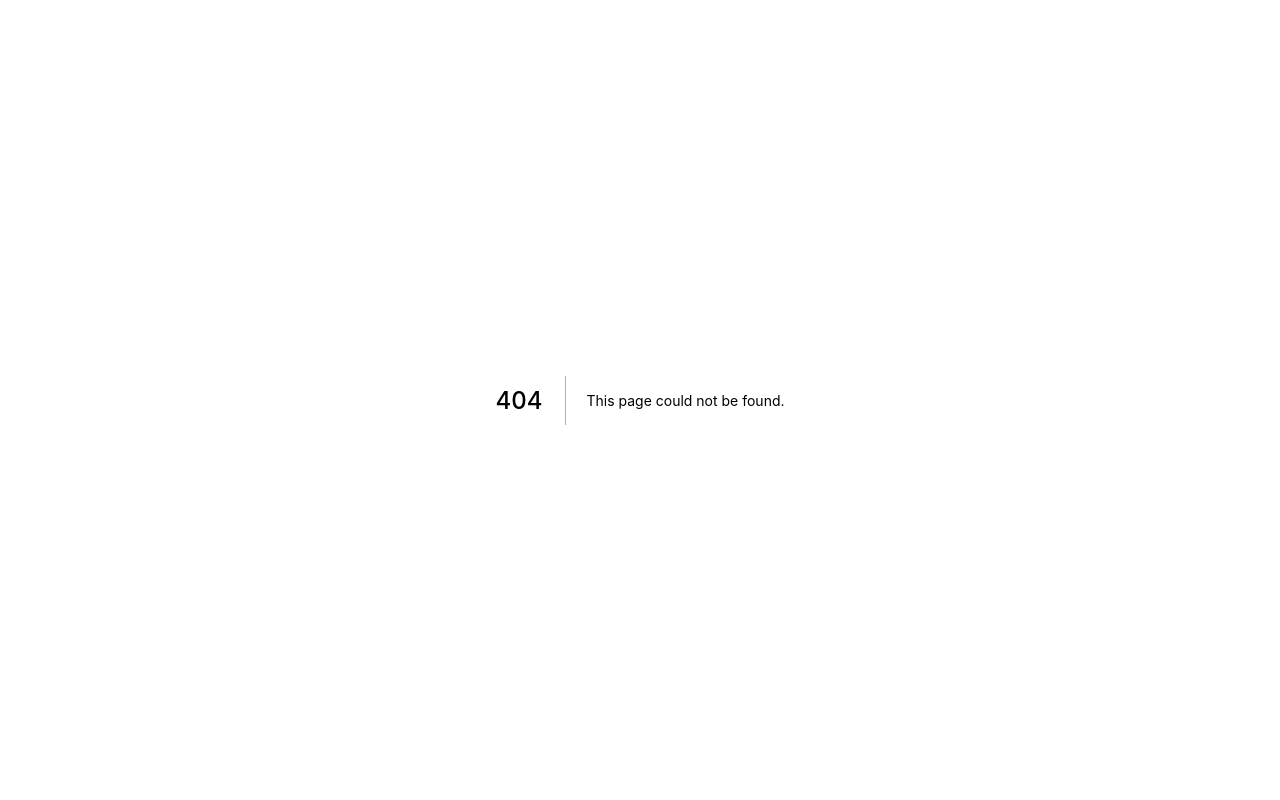
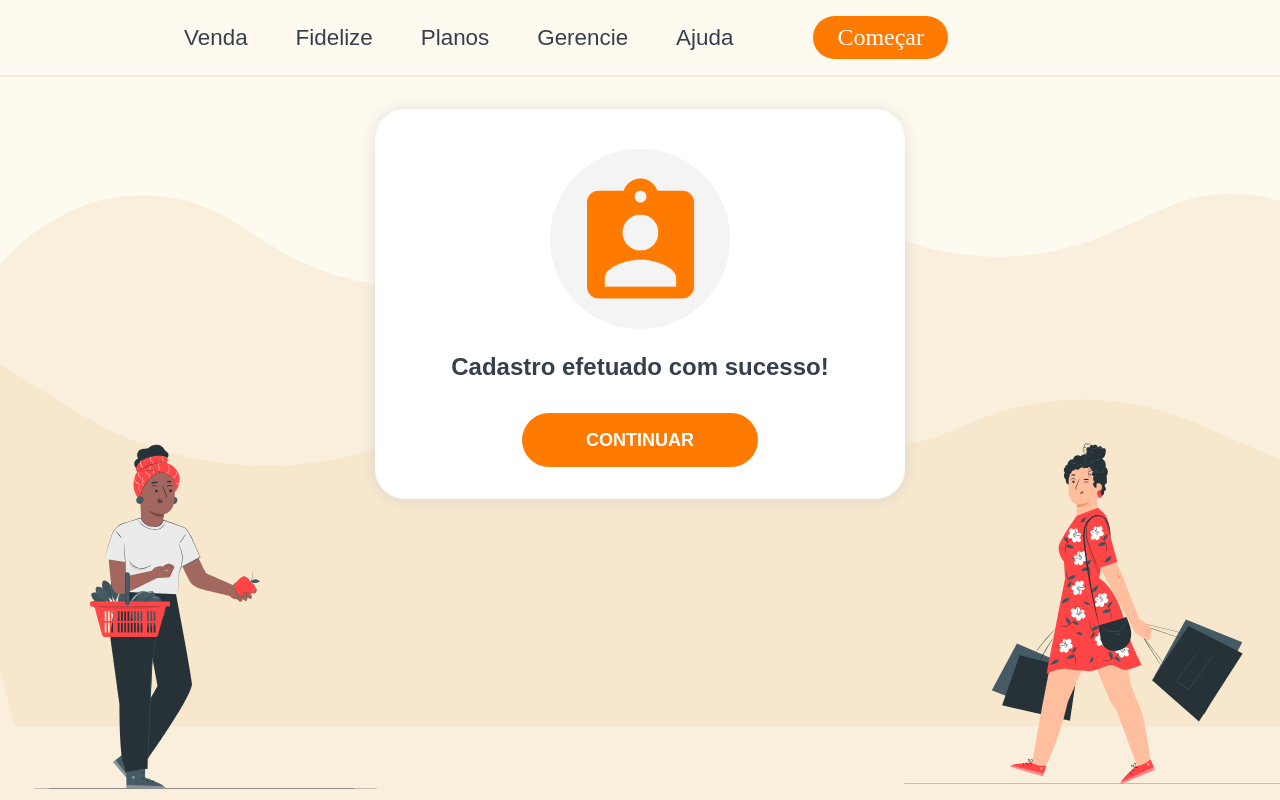
Before and after one commit to VictorCampelo/potty-dashboard, a Next.js app: page /confirmacao-cadastro in a window 1280 px wide. Before the commit this address had no page. Built offline with nearby package versions, Linux system fonts and the light colour scheme.

Commit message:
feat: Register confirmation page created

```diff
--- a/src/pages/business-register/finish/index.tsx
+++ b/src/pages/business-register/finish/index.tsx
@@ -41,7 +41,7 @@ const BusinessRegister = () => {
     try {
       await api.post('/auth/signup-store', body)
 
-      Router.push(`/login`)
+      Router.push(`/confirmacao-cadastro`)
     } catch (e) {
       console.error(e)
     }
--- a/src/pages/cadastro/index.tsx
+++ b/src/pages/cadastro/index.tsx
@@ -34,9 +34,6 @@ const registerFormSchema = yup.object().shape({
     .string()
     .required('Senha obrigatória')
     .min(8, 'Mínimo 8 caracteres'),
-  // .matches(/[A-Z]+/, 'Deve conter, um caracter maiúsculo')
-  // .matches(/[@$!%*#?&]+/, 'Deve conter, um caracter especial')
-  // .matches(/\d+/, 'Deve conter, um número'),
   passwordConfirmation: yup
     .string()
     .required('Confirmação de senha obrigatória')
@@ -82,7 +79,7 @@ const Register = () => {
       const res = await signUp(user)
 
       if (res.status === 200 || res.status === 201) {
-        return router.push('/login')
+        return router.push('/confirmacao-cadastro')
       }
     } catch (e) {
       console.log(e)
--- /dev/null
+++ b/src/pages/confirmacao-cadastro/index.tsx
@@ -0,0 +1,82 @@
+import Header from '../../components/molecules/Header'
+import Head from 'next/head'
+import { Container, Wrapper } from '../../styles/pages/preLogin'
+
+import { Button } from '../../components/atoms/Button'
+import router from 'next/router'
+
+const BusinessRegisterConfirm = () => {
+  return (
+    <Wrapper>
+      <Head>
+        <title> Registro de Negócio | Último</title>
+      </Head>
+
+      <Header />
+      <Container>
+        <form onSubmit={() => router.push('/login')}>
+          <img src="/images/usercard.png" className="confirmImg" />
+
+          <h2>Cadastro efetuado com sucesso!</h2>
+
+          <div className="buttonContainer">
+            <div>
+              <Button type="submit" title="CONTINUAR" />
+            </div>
+          </div>
+        </form>
+      </Container>
+
+      <img
+        style={{
+          position: 'absolute',
+          bottom: 0,
+          height: '85%',
+          left: 0,
+          right: 0,
+          zIndex: -1,
+          width: '100%'
+        }}
+        src="/images/wave1.svg"
+        alt="wave 1"
+      />
+      <img
+        style={{
+          position: 'absolute',
+          bottom: 0,
+          height: '65%',
+          left: 0,
+          right: 0,
+          zIndex: -1,
+          width: '100%'
+        }}
+        src="/images/wave2.svg"
+        alt="wave 2"
+      />
+      <img
+        style={{
+          position: 'absolute',
+          bottom: 0,
+          right: 0,
+          height: '55%',
+          zIndex: -1
+        }}
+        src="/images/illustration1.svg"
+        alt="illustration 1"
+      />
+      <img
+        style={{
+          position: 'absolute',
+          bottom: 0,
+          left: 0,
+          height: '50%',
+          zIndex: -1
+        }}
+        src="/images/illustration2.svg"
+        alt="illustration 2"
+      />
+    </Wrapper>
+  )
+}
+
+export default BusinessRegisterConfirm
--- a/src/styles/pages/preLogin.ts
+++ b/src/styles/pages/preLogin.ts
@@ -12,6 +12,7 @@ export const Container = styled.main`
   justify-content: center;
   align-items: center;
   padding-top: 2rem;
+
   form {
     width: 530px;
     background: var(--white);
@@ -22,6 +23,12 @@ export const Container = styled.main`
     align-items: center;
     padding: 2.5rem 3rem 2rem 3rem;
     overflow-x: hidden;
+
+    .confirmImg {
+      width: 180px;
+      height: 180px;
+      margin-bottom: 1.5rem;
+    }
 
     .title {
       width: 100%;
```
Also changed, not shown: public/images/usercard.png (added).
